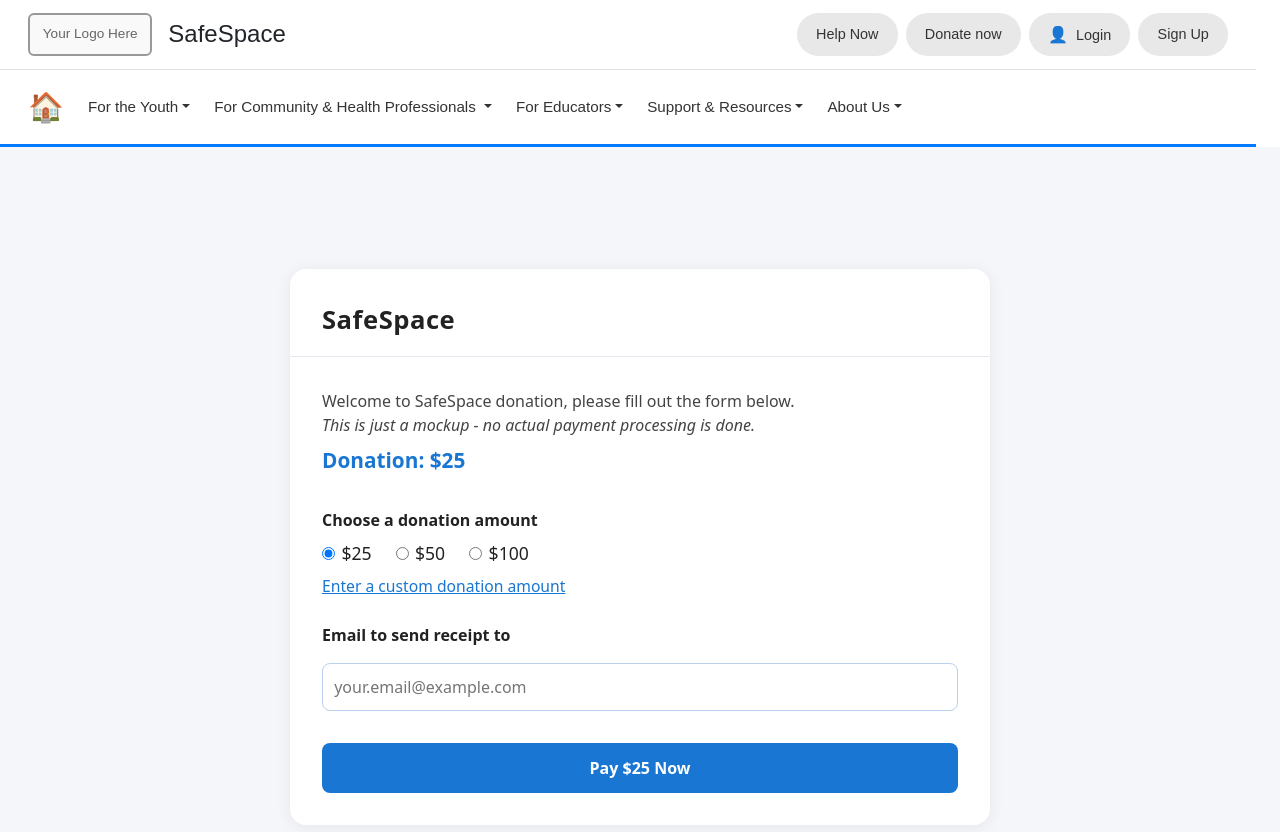
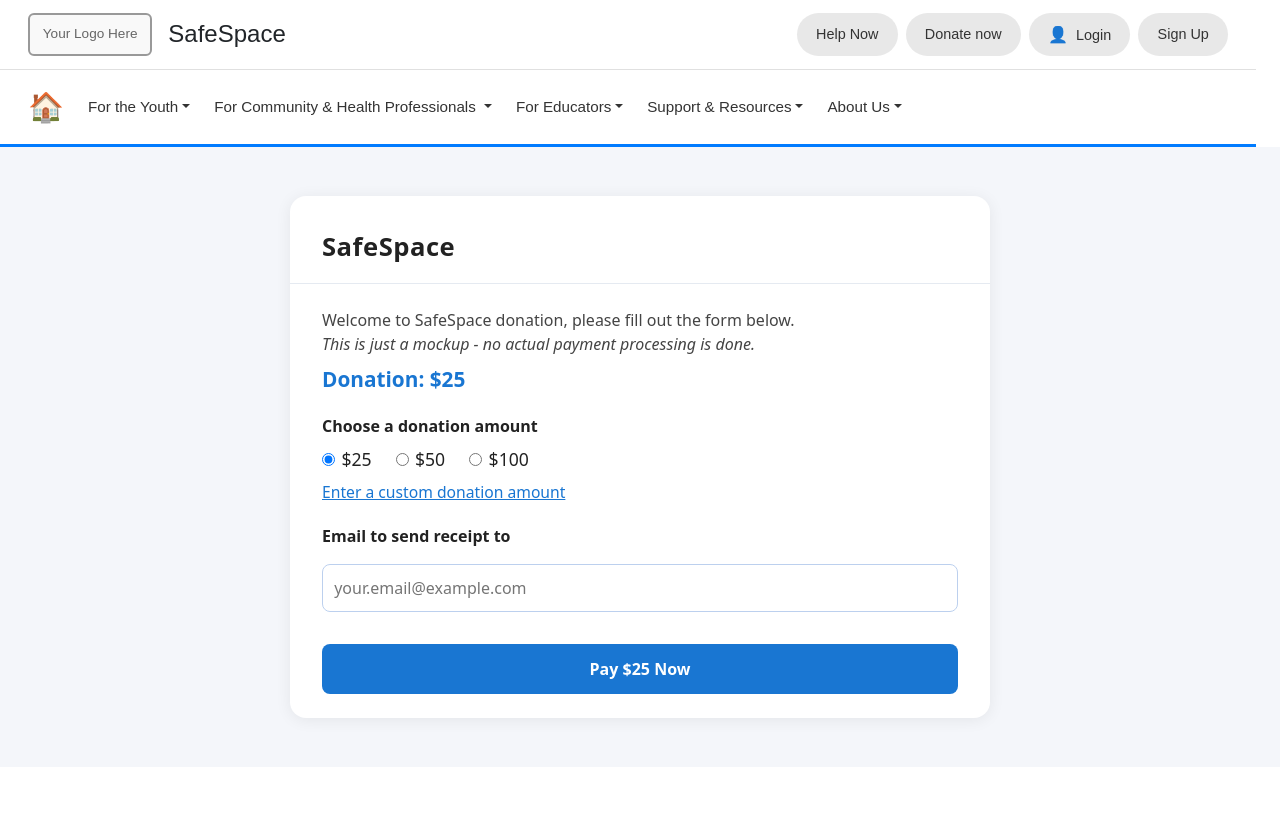
Before and after one commit to MonashJeremia/SafeSpace, a Vue app: page /DonateNow in a window 1280 px wide. Shown: the top 832 px of the page. After the commit the page ends 800 px from the top, so only its background shows below. Built offline with nearby package versions, Linux system fonts and the light colour scheme; no server answers.

Commit message:
style: Adjust layout and padding in DonateNowView

```diff
--- a/src/views/DonateNowView.vue
+++ b/src/views/DonateNowView.vue
@@ -136,12 +136,13 @@ function closePopup() {
 
 <style scoped>
 .donate-container {
-  min-height: 100vh;
+  min-height: calc(100vh - 180px);
   background: #f4f6fa;
   display: flex;
   align-items: center;
   justify-content: center;
-  padding: 2rem 0;
+  padding: 1rem;
+  overflow: hidden;
 }
 .donate-card {
   background: #fff;
@@ -166,7 +167,7 @@ function closePopup() {
   letter-spacing: 0.02em;
 }
 .donate-body {
-  padding: 2rem;
+  padding: 1.5rem 2rem;
 }
 .donate-welcome {
   color: #444;
@@ -177,10 +178,10 @@ function closePopup() {
   color: #1976d2;
   font-size: 1.3rem;
   font-weight: 700;
-  margin-bottom: 2rem;
+  margin-bottom: 1.2rem;
 }
 .donate-section {
-  margin-bottom: 1.5rem;
+  margin-bottom: 1.2rem;
 }
 .donate-label {
   font-weight: 600;
```
